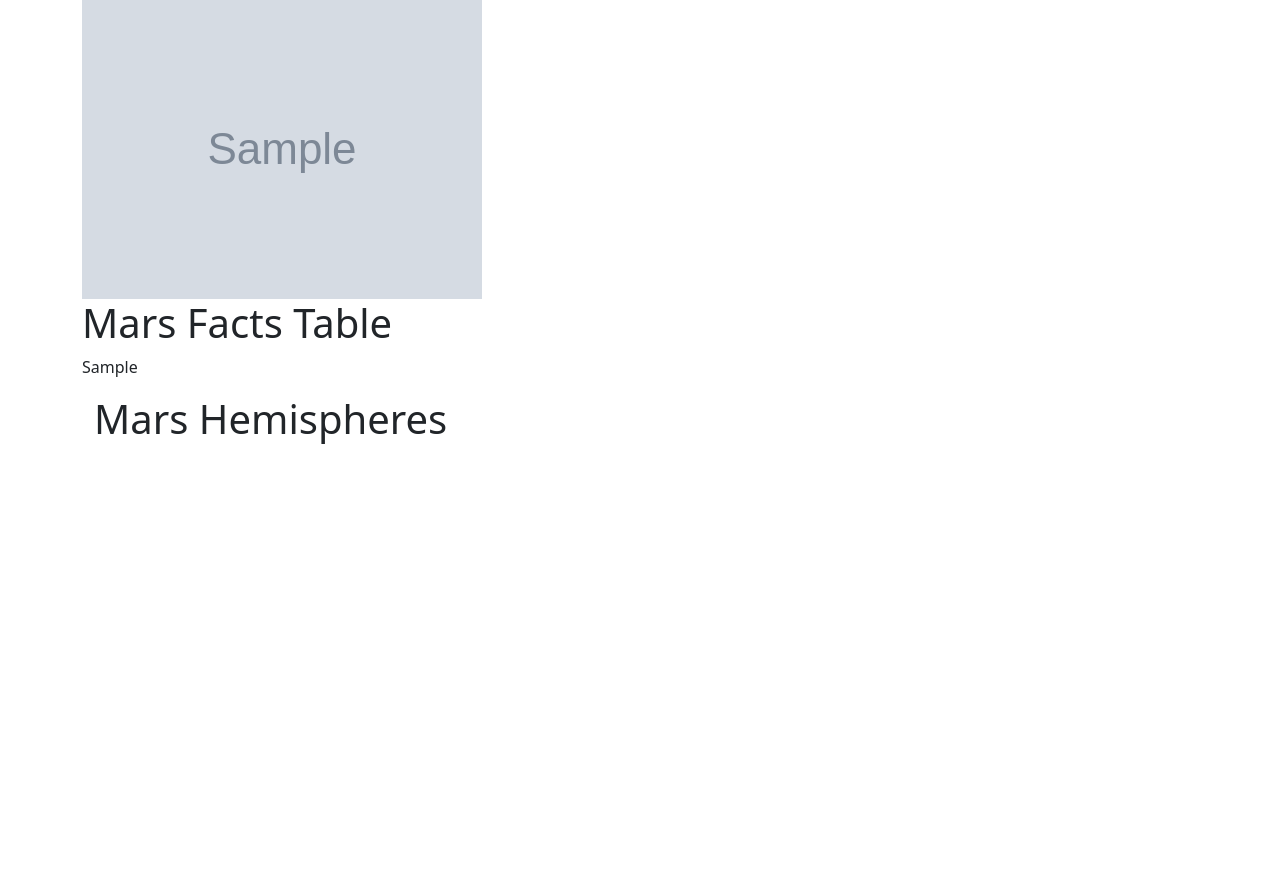
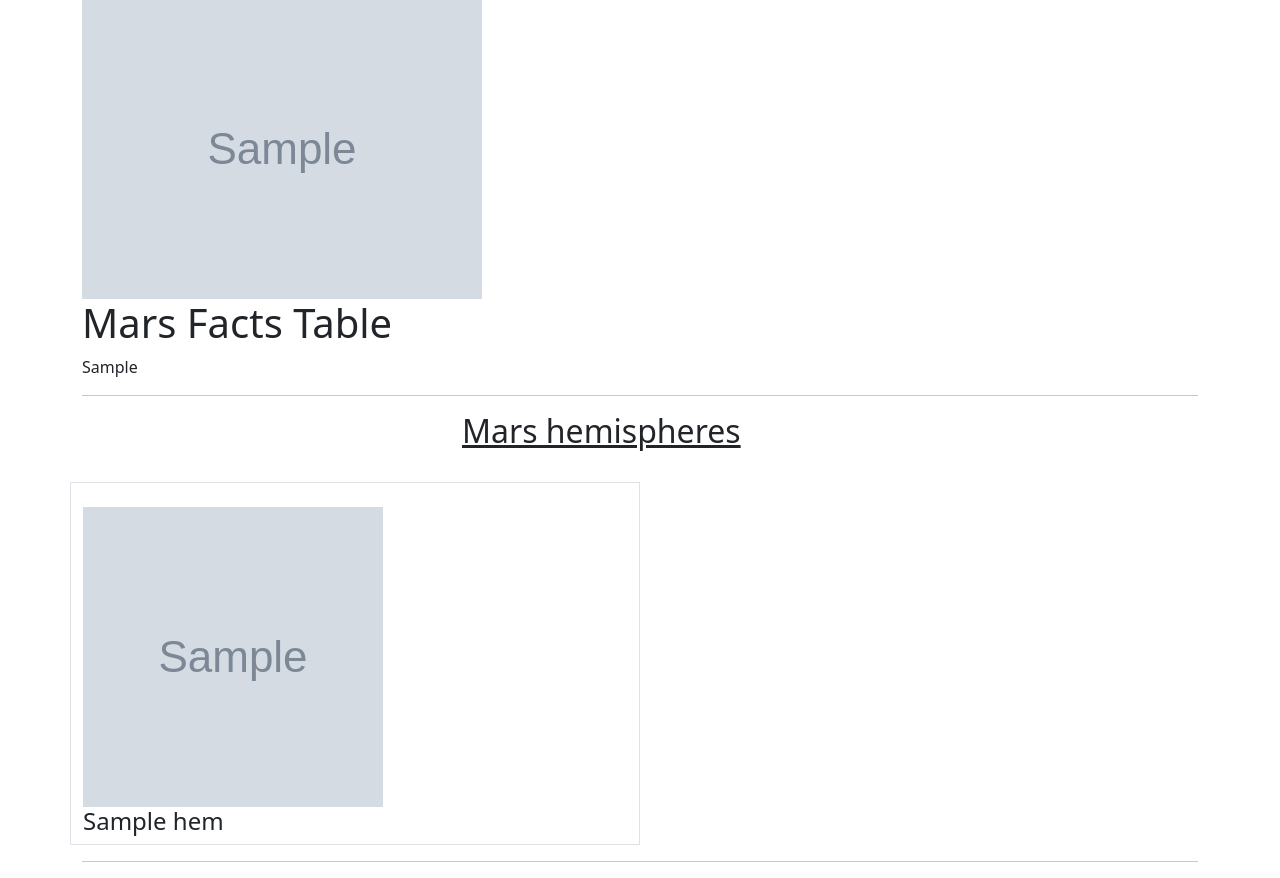
Before and after one commit to MrMrRPG/web_scraping_challenge, a Flask app: page / in a window 1280 px wide. Shown: the part 315-1193 px from the top of the page. Before the commit the page ends 759 px from the top, so only its background shows below. Run offline with Flask 2, Linux system fonts and the light colour scheme; grey boxes marked "Sample" are stand-in pictures; a database or web service that is not in the repository returns one stand-in record (values such as "Sample title"); some libraries are stand-ins or nearby versions.

Commit message:
Ready to be submitted

```diff
--- a/templates/index.html
+++ b/templates/index.html
@@ -1,5 +1,6 @@
 <!DOCTYPE html>
 <html lang="en">
+
 <head>
     <meta charset="UTF-8" />
     <meta name="viewport" content="width=device-width, initial-scale=1.0" />
@@ -10,6 +11,7 @@
       href="https://maxcdn.bootstrapcdn.com/bootstrap/3.3.7/css/bootstrap.min.css"
     /> -->
     <link href="https://cdn.jsdelivr.net/npm/bootstrap@5.1.0/dist/css/bootstrap.min.css" rel="stylesheet" integrity="sha384-KyZXEAg3QhqLMpG8r+8fhAXLRk2vvoC2f3B09zVXn8CA5QIVfZOJ3BCsw2P0p/We" crossorigin="anonymous">
+    <link rel="stylesheet" href="style.css">
 
 </head>
 
@@ -18,8 +20,7 @@
         <div class="jumbotron text-center">
             <h1>Mars Information Center</h1>
             <p>
-          <a class="btn btn-primary btn-lg" href="/scrape" role="button"
-            >Scrape New Data!</a
+                <a class="btn btn-primary btn-lg" href="/scrape" role="button">Scrape New Data!</a
           >
         </p>
       </div>
@@ -47,12 +48,30 @@
         {{mars_dict.mars_fact_table | safe}}
     </div>
 
-    <div class = "container">
-      <h1>Mars Hemispheres</h1>
-      <div class = "mars_hemisphere_images">
+    <hr>
+  <div class="row">
+    <div class="col-md-8 offset-4">
+      <h2 class="align-items-center"><u>Mars hemispheres</u></h2>
+    </div>
+  </div>
+  </br>
+  <div class="row">
+          {% for hem in mars_dict.mars_hemispheres %}
+            <div class="col-6 border">
+            </br>
+                  <div>
+                    <img width="300 px" height="300 px" src="{{hem.image_url}}">
+                  </div>
+
+                  <div>
+                    <h4> {{hem.title}} </h4>
+                  </div>
 
             </div>
+          {% endfor %}
   </div>
+
+<hr>
 <script src="https://cdn.jsdelivr.net/npm/@popperjs/core@2.9.3/dist/umd/popper.min.js" integrity="sha384-eMNCOe7tC1doHpGoWe/6oMVemdAVTMs2xqW4mwXrXsW0L84Iytr2wi5v2QjrP/xp" crossorigin="anonymous"></script>
 <script src="https://cdn.jsdelivr.net/npm/bootstrap@5.1.0/dist/js/bootstrap.min.js" integrity="sha384-cn7l7gDp0eyniUwwAZgrzD06kc/tftFf19TOAs2zVinnD/C7E91j9yyk5//jjpt/" crossorigin="anonymous"></script>
   </body>
```
Also changed, not shown: scrape_mars_09042021.png (added). Lines whose indentation alone changed are shown as unchanged.
